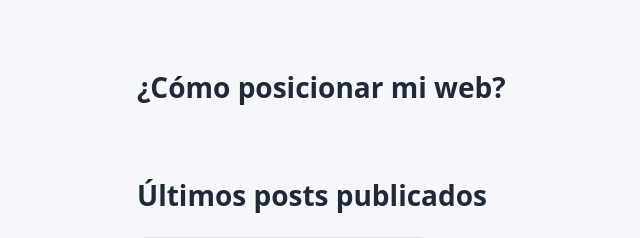
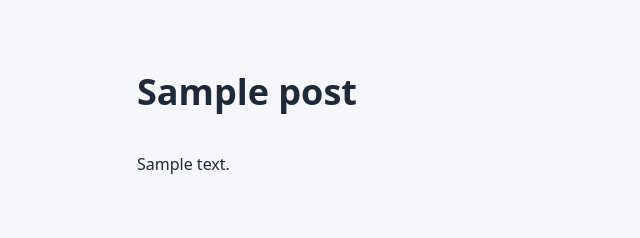
Before and after one commit to jesus010795/blog-cms, a Django app: page / in a window 1280 px wide. Shown: the part 696-934 px from the top of the page, without its empty margins (39-679 px from the left). Run offline with Django 5.2, Linux system fonts and the light colour scheme; tables that the repository leaves empty hold one stand-in row (values such as "Sample post").

Commit message:
blog: add featured post functionality for the home page
Introduces the ability to feature a specific post on the home screen:
- Added is_featured BooleanField to the Post model.
- Implemented the featured() and for_home_featured() methods in PostQuerySet.
- Updated PostManager to expose the logic for featured posts.
- Enhanced the HomeView context to include the featured post.
- Rendered the featured post on the home page.

```diff
--- a/blog/admin.py
+++ b/blog/admin.py
@@ -8,7 +8,7 @@
 
 
 class PostModelAdmin(admin.ModelAdmin):
-    list_display = ["title", "status", "deleted_at"]
+    list_display = ["title", "status", "deleted_at", "is_featured"]
     list_filter = ("status", "deleted_at")
     readonly_fields = ("created", "updated")
     prepopulated_fields = {"slug": ("title",)}
--- a/blog/models.py
+++ b/blog/models.py
@@ -67,6 +67,12 @@
     def for_home_popular(self):
         return self.popular()[:5]
 
+    def featured(self):
+        return self.published().filter(is_featured=True)
+
+    def for_home_featured(self):
+        return self.featured().first()
+
 
 class PostManager(models.Manager):
     def get_queryset(self):
@@ -86,6 +92,9 @@
 
     def for_home_popular(self):
         return self.get_queryset().for_home_popular()
+
+    def for_home_featured(self):
+        return self.get_queryset().for_home_featured()
 
 
 class Post(models.Model):
@@ -117,6 +126,7 @@
     deleted_at = models.DateTimeField(
         blank=True, null=True, verbose_name="Fecha de eliminacion"
     )
+    is_featured = models.BooleanField(default=False, verbose_name="Destacado en Home")
     created = models.DateTimeField(auto_now_add=True, verbose_name="Fecha de creacion")
     updated = models.DateTimeField(auto_now=True, verbose_name="Fecha de modificacion")
 
--- a/blog/views.py
+++ b/blog/views.py
@@ -67,6 +67,7 @@
         context["main_categories"] = Category.objects.categories_for_home()
         context["popular_posts"] = Post.objects.for_home_popular()
         context["latest_posts"] = Post.objects.for_home_latest()
-        context["author"] = Author.objects.site_author()
+        # context["author"] = Author.objects.site_author()
+        context["featured_post"] = Post.objects.for_home_featured()
         # context["seo_content"] = StaticPage.objects.get(slug="seo-home").content
         return context
--- a/templates/blog/home.html
+++ b/templates/blog/home.html
@@ -53,8 +53,13 @@
 
     <!-- SEO CONTENT -->
     <section class="container content-long">
-        <h2>¿Cómo posicionar mi web?</h2>
-        {{ seo_content|safe }}
+        {% if featured_post %}
+            <article>
+                <h1>{{ featured_post.title }}</h1>
+                <p>{{ featured_post.content|safe }}</p>
+            </article>
+
+        {% endif %}
     </section>
 
     <!-- LATEST POSTS -->
```
Also changed, not shown: blog/migrations/0010_post_is_featured.py (added).
